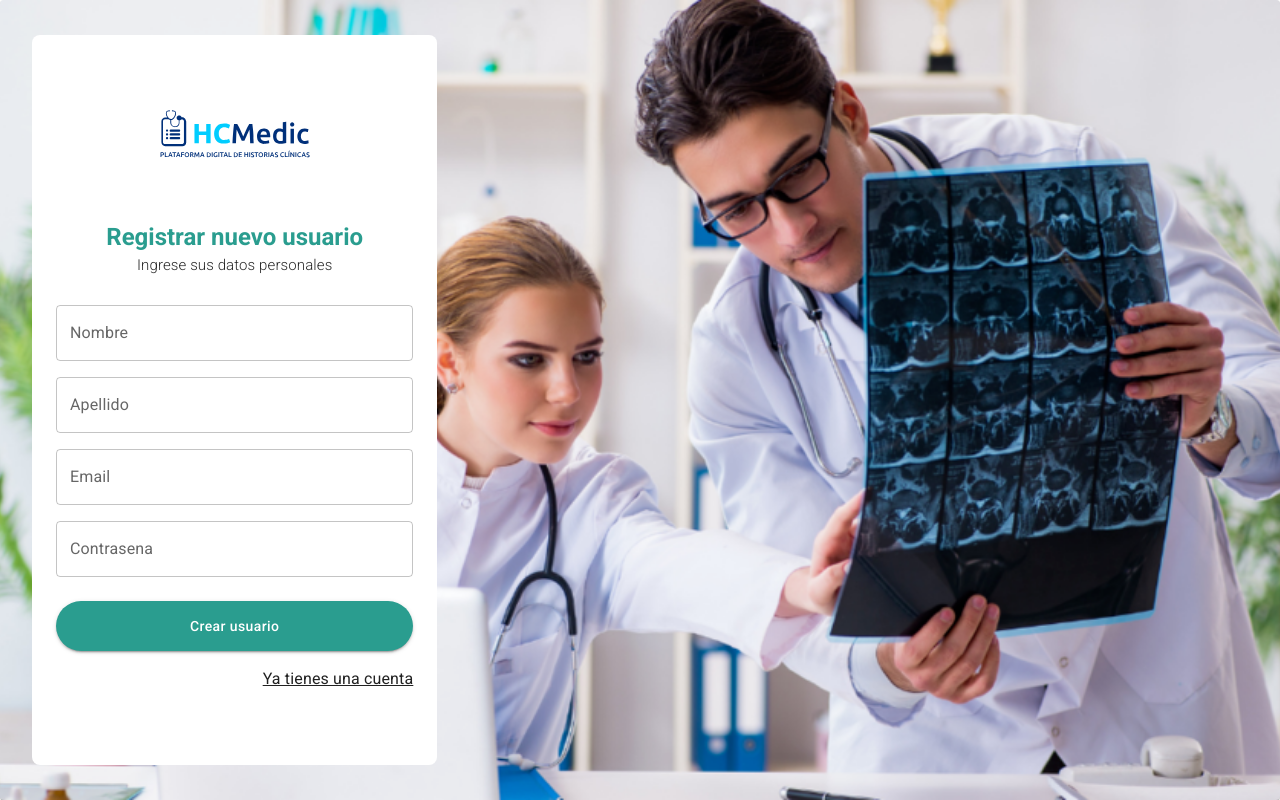
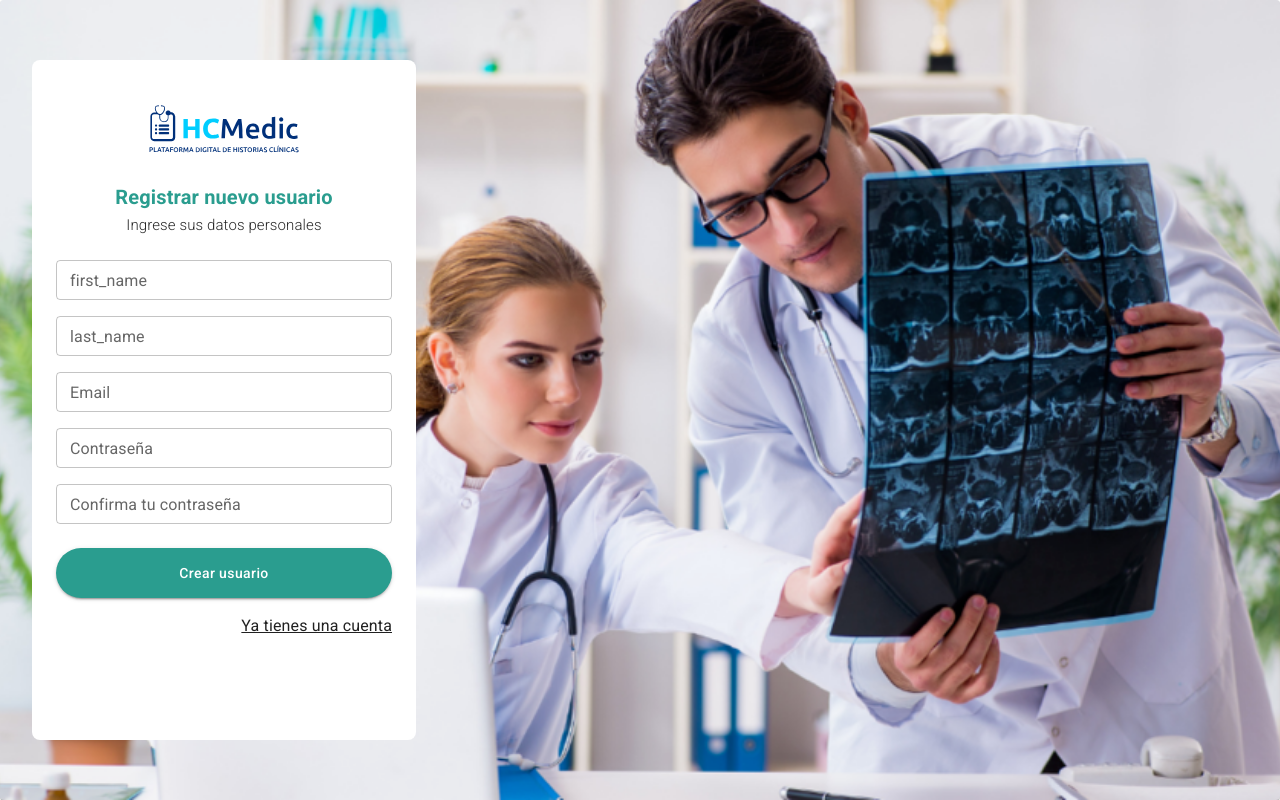
Before and after one commit to BritoPablo/MedicalApp, a React (Vite) app: page /auth/register in a window 1280 px wide. Built offline with nearby package versions, Linux system fonts and the light colour scheme.

Commit message:
register form validation complete

```diff
--- a/src/auth/pages/RegisterPage.jsx
+++ b/src/auth/pages/RegisterPage.jsx
@@ -1,91 +1,148 @@
-import {
-  Box,
-  Button,
-  Grid,
-  Link,
-  TextField,
-  Typography,
-} from "@mui/material";
+import { Box, Button, Grid, IconButton, Link, TextField, Tooltip, Typography } from "@mui/material";
+import HelpIcon from '@mui/icons-material/Help';
 import { Link as RouterLink } from "react-router-dom";
 import { useForm } from "../../hooks";
 import AuthLayout from "../../layouts/AuthLayout";
 import { tokens } from "../../theme";
+import { useState } from "react";
 
 const formData = {
-  nombre: '',
-  apellido: '',
-  email: '',
-  password: ''
-}
+  first_name: "",
+  last_name: "",
+  email: "",
+  password: "",
+  passwordCheck: "",
+};
+
+const regexName = /^[A-Za-zÑñÁáÉéÍíÓóÚúÜü\s]+$/;
+const regexEmail = /^(\w+[/./-]?){1,}@[a-z]+[/.]\w{2,}$/;
+const regexPassword = /^(?=.*[a-z])(?=.*[A-Z])(?=.*\d)(?=.*[!@#$%^&*()+=?])(?!\s)[a-zA-Z\d!@#$%^&*()+=?]{8,16}$/m;
+
+
 
 
 export const RegisterPage = () => {
   const colors = tokens("");
 
-  const { nombre, apellido, email, password, onInputChange, formState} = useForm(formData);
+  const [formSubmitted, setFormSubmitted] = useState(false)
+
+  const formValidations = {
+    first_name: [(value)=>regexName.test(value), 'Ingrese un nombre valido'],
+    last_name: [(value)=>regexName.test(value), 'Ingrese un apellido valido'],
+    email: [(value)=>regexEmail.test(value), 'Ingrese un email valido'],
+    password: [(value)=>regexPassword.test(value), 'Su contraseña debe contener entre 8 y 16 caracteres y al menos: un numero, una letra mayuscula, una letra minuscula y un caracter especial'],
+    passwordCheck: [(value)=>value===formState['password'], 'La contraseña no coincide'],
+}
+
+  const {
+    formState,
+    onInputChange,
+    isFormValid,
+    first_name,
+    last_name,
+    email,
+    password,
+    passwordCheck,
+    first_nameValid,
+    last_nameValid,
+    emailValid,
+    passwordValid,
+    passwordCheckValid,
+
+  } = useForm(formData, formValidations, formSubmitted );
 
   const onSubmit = (event) => {
     event.preventDefault();
-    console.log(formState)
-  }
+    setFormSubmitted(true);
+    if (isFormValid) alert("el formulario es valido")
+  };
 
   return (
     <>
-      <AuthLayout title="Registrar nuevo usuario" caption="Ingrese sus datos personales">
+      <AuthLayout
+        title="Registrar nuevo usuario"
+        caption="Ingrese sus datos personales"
+      >
         <form onSubmit={onSubmit}>
           <Grid container>
-          <Grid item xs={12} sx={{ mt: 2 }}>
+            <Grid item xs={12} sx={{ mt: 2 }}>
               <TextField
-                label="Nombre"
+                size="small"
+                sx={{ width: "100%" }}
+                label="first_name"
                 type="text"
-                placeholder="Ingresa tu nombre"
-                fullWidth
-                name="nombre"
-                value={nombre}
+                placeholder="Ingresa tu first_name"
+                name="first_name"
+                value={first_name}
                 onChange={onInputChange}
+                error={!!first_nameValid && formSubmitted}
+                helperText={first_nameValid}
               />
             </Grid>
             <Grid item xs={12} sx={{ mt: 2 }}>
               <TextField
-                label="Apellido"
+                size="small"
+                label="last_name"
                 type="text"
-                placeholder="Ingresa tu apellido"
-                fullWidth
-                name="apellido"
-                value={apellido}
+                placeholder="Ingresa tu last_Name"
+                sx={{ width: "100%" }}
+                name="last_name"
+                value={last_name}
                 onChange={onInputChange}
+                error={!!last_nameValid  && formSubmitted}
+                helperText={last_nameValid}
               />
             </Grid>
             <Grid item xs={12} sx={{ mt: 2 }}>
               <TextField
+                size="small"
                 label="Email"
                 type="email"
                 placeholder="Ingresa tu email"
-                fullWidth
+                sx={{ width: "100%" }}
                 name="email"
                 value={email}
                 onChange={onInputChange}
+                error={!!emailValid  && formSubmitted}
+                helperText={emailValid}
               />
             </Grid>
             <Grid item xs={12} sx={{ mt: 2 }}>
               <TextField
-                label="Contrasena"
+                size="small"
+                label="Contraseña"
                 type="password"
-                placeholder="Ingresa tu contrasena"
-                fullWidth
+                placeholder="Ingresa tu contraseña"
+                sx={{ width: "100%" }}
                 name="password"
                 value={password}
                 onChange={onInputChange}
+                error={!!passwordValid  && formSubmitted}
+                helperText={passwordValid}
+              />
+            </Grid>
+            <Grid item xs={12} sx={{ mt: 2 }}>
+              <TextField
+                size="small"
+                label="Confirma tu contraseña"
+                type="password"
+                placeholder="Confirma tu contraseña"
+                sx={{ width: "100%" }}
+                name="passwordCheck"
+                value={passwordCheck}
+                onChange={onInputChange}
+                error={!!passwordCheckValid  && formSubmitted}
+                helperText={passwordCheckValid}
               />
             </Grid>
             <Grid container spacing={2} sx={{ mb: 2, mt: 1 }}>
               <Grid item xs={12}>
-              <Button
+                <Button
                   variant="contained"
-                  fullWidth
                   sx={{
                     backgroundColor: colors.medColors[200],
                     borderRadius: 25,
+                    width: "100%",
                     height: 50,
                     textTransform: "none",
                     "&:hover": {
--- a/src/hooks/useForm.js
+++ b/src/hooks/useForm.js
@@ -1,25 +1,54 @@
-import { useState } from "react"
+import { useMemo } from "react";
+import { useEffect } from "react";
+import { useState } from "react";
 
+export const useForm = (intialForm = {}, formValidations = {}, formSubmitted) => {
+  const [formState, setformState] = useState(intialForm);
+  const [formValidation, setFormValidation] = useState({});
 
-export const useForm = ( intialForm = {} ) => {
-    const [formState, setformState] = useState(intialForm);
+  useEffect(() => {
+    if (formSubmitted) createValidators();
+  }, [formState, formSubmitted]);
 
-    const onInputChange = ({target}) => {
-        const {name, value} = target;
+  const isFormValid = useMemo(() => {
+    for (const formValue of Object.keys(formValidation)) {
+      if (formValidation[formValue] !== null) return false;
+    }
+    return true;
+  }, [formValidation]);
+
+  const onInputChange = ({ target }) => {
+    const { name, value } = target;
     setformState({
       ...formState,
-            [name]: value
+      [name]: value,
     });
+  };
+
+  const onResetForm = () => {
+    setformState(intialForm);
+  };
+
+  const createValidators = () => {
+    const formCheckedValues = {};
+
+    for (const formField of Object.keys(formValidations)) {
+      const [fn, errorMessage] = formValidations[formField];
+
+      formCheckedValues[`${formField}Valid`] = fn(formState[formField])
+        ? null
+        : errorMessage;
     }
 
-    const onResetForm = () => {
-        setformState(intialForm)
-    }
+    setFormValidation(formCheckedValues);
+  };
 
   return {
     ...formState,
     formState,
     onInputChange,
     onResetForm,
-    }
-}
+    ...formValidation,
+    isFormValid,
+  };
+};
--- a/src/layouts/AuthLayout.jsx
+++ b/src/layouts/AuthLayout.jsx
@@ -1,8 +1,6 @@
 import { CssBaseline, Grid, Paper, Typography } from "@mui/material";
 import LogoLogin from "../../public/assets/logos/logoLogin.svg";
 import { tokens } from "../theme";
-
-import fondoLogo from "../../public/assets/images/backGrounds/fondoLogSing.png"
 
 
 const AuthLayout = ({ children, title = "", caption="" }) => {
@@ -18,42 +16,48 @@ const AuthLayout = ({ children, title = "", caption="" }) => {
         container
         spacing={0}
         direction="column"
-        alignItems="start"
         justifyContent="center"
         sx={{
           minHeight: "100vh",
           padding: {
             sm : 4
+          },
+          alignItems : {
+            xs : "center",
+            md : "start"
           }
         }}
       >
         <Grid
           container
           direction="column"
-          md={8}
-          lg={4}
           sx={{
             backgroundColor: "white",
             padding: 3,
             borderRadius: 2,
+            maxWidth: {
+              sm: "60vw",
+              md: "50vw",
+              lg: "30vw"
+            },
             minHeight: {
-              sm : "calc(100vh - 70px)",
-              xs : "100vh"
+              xs : "100vh",
+              sm : "85vh"
             },
           }}
         >
-          <Grid container justifyContent="center" minHeight={150}>
+          <Grid container justifyContent="center" minHeight={90}>
             <img src={LogoLogin} alt="MedicalApp" width={150} height="auto" />
           </Grid>
           <Grid
             container
             direction="column"
             justifyContent="center"
-            fullWidth
-            minHeight={80}
+            sx={{ width: "100%" }}
+            minHeight={70}
           >
             <Typography
-              variant="h5"
+              variant="h6"
               sx={{
                 color: colors.medColors[200],
                 fontWeight: "bold",
--- a/src/redux/actions/auth/types.js
+++ b/src/redux/actions/auth/types.js
@@ -0,0 +1,6 @@
+export const LOGIN_SUCCESS = 'LOGIN_SUCCESS';
+export const LOGIN_FAIL = 'LOGIN_FAIL';
+export const RESET_PASSWORD_SUCCESS = 'RESET_PASSWORD_SUCCESS';
+export const RESET_PASSWORD_FAIL = 'RESET_PASSWORD_FAIL';
+export const RESET_PASSWORD_CONFIRM_SUCCESS = 'RESET_PASSWORD_CONFIRM_SUCCESS';
+export const RESET_PASSWORD_CONFIRM_FAIL = 'RESET_PASSWORD_CONFIRM_FAIL';
```
Also changed, not shown: src/redux/actions/auth/auth.js (+8 -0 lines). Lines whose indentation alone changed are shown as unchanged.
